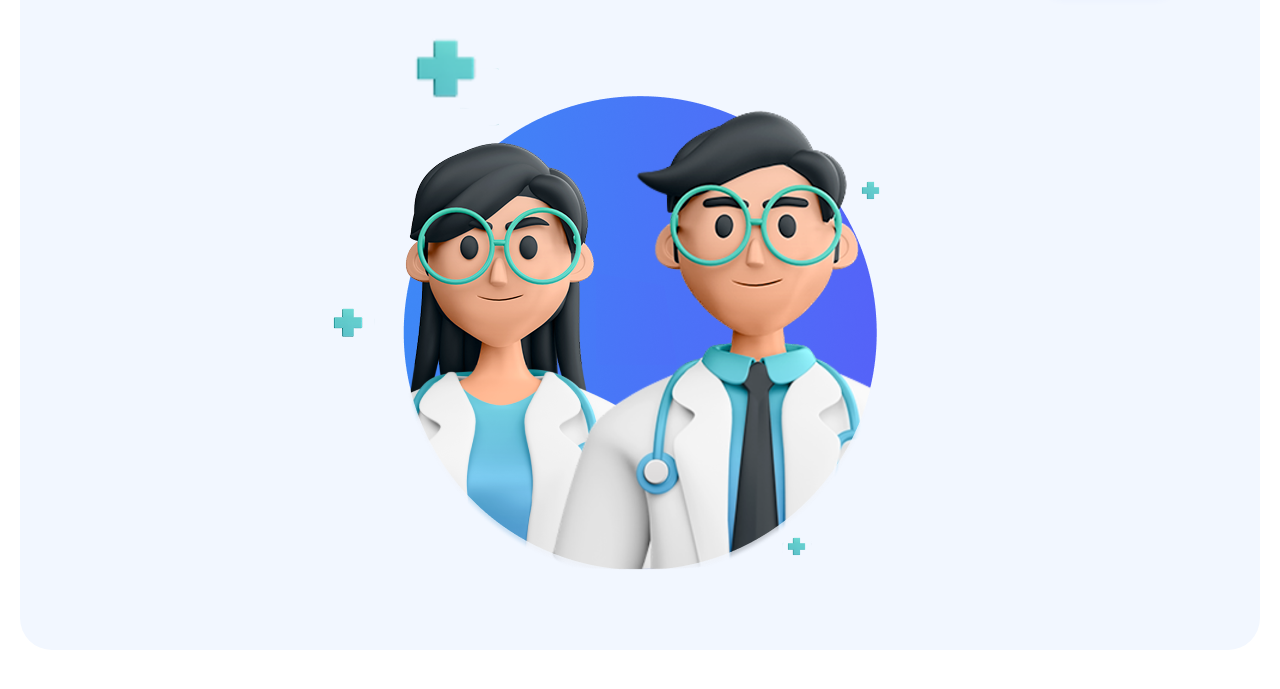
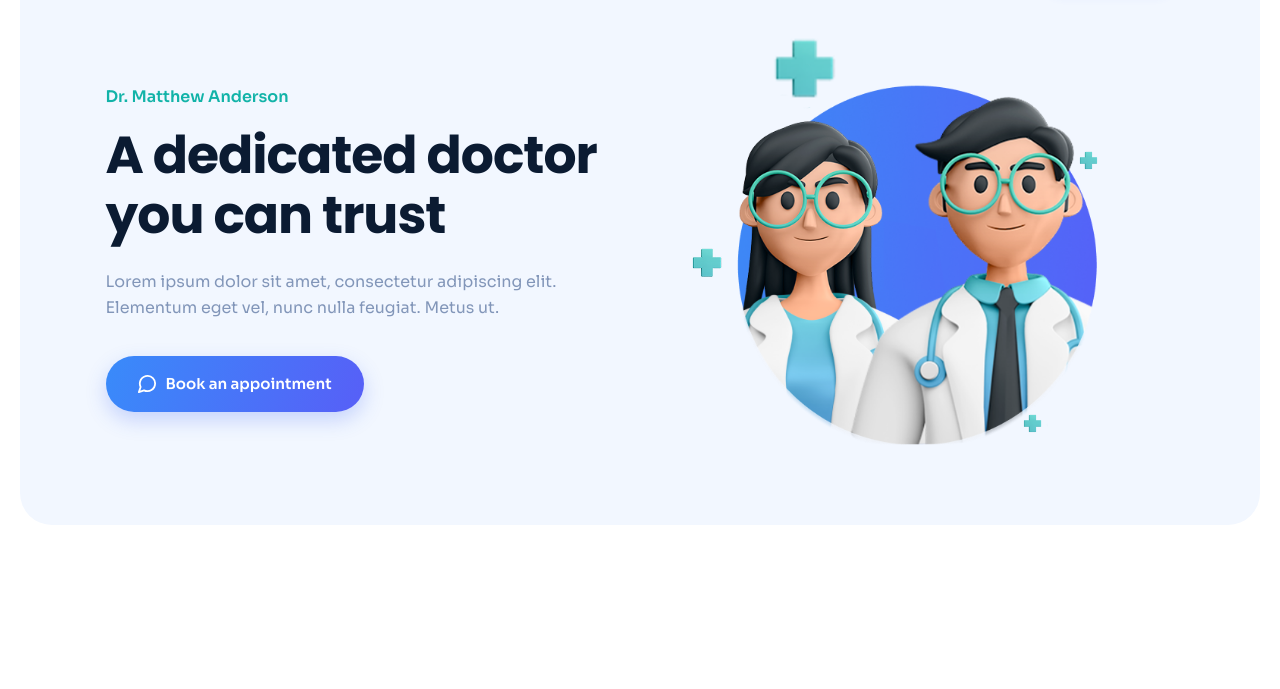
Before and after one commit to stuxt-og/lessons, a plain HTML site: page index.html in a window 1280 px wide. Shown: the part 183-872 px from the top of the page. Drawn offline with Linux system fonts and the light colour scheme.

Commit message:
added doctor description

```diff
--- a/index.html
+++ b/index.html
@@ -37,6 +37,19 @@
             </header>
 
             <div class="hero">
+                <div class="hero-content">
+                    <h2 class="hero-subtitle">Dr. Matthew Anderson</h2>
+                    <h1 class="hero-title">A dedicated doctor you can trust</h1>
+                    <p class="hero-description">
+                        Lorem ipsum dolor sit amet, consectetur adipiscing elit.
+                        Elementum eget vel, nunc nulla feugiat. Metus ut.
+                    </p>
+                    <a class="hero-button" href="#">
+                        <img src="./static/images/message.svg" alt="📧">
+                        <span>Book an appointment</span>
+                    </a>
+                </div>
+
                 <div class="hero-image">
                     <div class="image-wrapper">
                         <img src="./static/images/doctors.png" alt="Dedicated doctors" class="doctors-img">
--- a/static/styles/main.css
+++ b/static/styles/main.css
@@ -101,15 +101,76 @@ img {
 }
 
 .hero {
+    display: grid;
+    grid-template-columns: 1fr 1fr;
+    align-items: center;
+    gap: 40px;
+    padding: 40px 36px 80px;
+}
+
+.hero-content {
     display: flex;
+    flex-direction: column;
+    align-items: flex-start;
+}
+
+.hero-subtitle {
+    color: #12B3A8;
+    font-size: 16px;
+    font-weight: 600;
+    font-family: "Sora", sans-serif;
+    margin-bottom: 16px;
+}
+
+.hero-title {
+    font-size: 52px;
+    line-height: 1.15;
+    color: #0B1B32;
+    font-weight: 700;
+    margin-bottom: 24px;
+    letter-spacing: -0.02em;
+    max-width: 500px;
+}
+
+.hero-description {
+    font-size: 16px;
+    line-height: 1.6;
+    color: #8296B9;
+    margin-bottom: 36px;
+    max-width: 90%;
+}
+
+.hero-button {
+    display: inline-flex;
+    align-items: center;
     justify-content: center;
-    align-items: center;
-    padding: 40px 36px 80px;
+    gap: 10px;
+    height: 56px;
+    padding: 0 32px;
+    border-radius: 30px;
+    background: linear-gradient(110deg, #398BFA, #575FF7);
+    color: #FFFFFF;
+    text-decoration: none;
+    font-size: 15px;
+    font-weight: 600;
+    box-shadow: 0 8px 20px rgba(65, 104, 245, 0.25);
+    transition: transform 0.2s ease, box-shadow 0.2s ease;
+}
+
+.hero-button img {
+    width: 18px;
+    height: 18px;
+    object-fit: contain;
+}
+
+.hero-button:hover {
+    transform: translateY(-2px);
+    box-shadow: 0 10px 24px rgba(65, 104, 245, 0.35);
 }
 
 .hero-image {
     display: flex;
-    justify-content: center;
+    justify-content: flex-end;
     align-items: center;
 }
 
@@ -163,6 +224,13 @@ img {
     right: 25%;
 }
 
+/* ================= RESPONSIVE ================= */
+@media (max-width: 900px) {
+    .hero-title {
+        font-size: 42px;
+    }
+}
+
 @media (max-width: 768px) {
     .main-section {
         margin-top: 60px;
@@ -172,9 +240,30 @@ img {
     }
 
     .hero {
+        grid-template-columns: 1fr;
         padding: 30px 20px 60px;
+        text-align: center;
+        gap: 30px;
     }
 
+    .hero-content {
+        align-items: center;
+    }
+
+    .hero-title {
+        font-size: 36px;
+    }
+
+    .hero-description {
+        max-width: 100%;
+    }
+
+    .hero-image {
+        justify-content: center;
+        order: -1;
+    }
+
+    /* Зменшуємо плюсики на мобільних */
     .plus-large {
         width: 60px;
         height: 60px;
@@ -188,7 +277,7 @@ img {
         left: -4%;
     }
 
-    .plus-small-1, .plus-small-2 {
+    .plus-small-1, .plus-small-2, .plus-small-3 {
         width: 20px;
         height: 20px;
     }
@@ -229,4 +318,13 @@ img {
     .header-nav a {
         font-size: 10px;
     }
+
+    .hero-title {
+        font-size: 32px;
+    }
+
+    .hero-button {
+        width: 100%;
+        padding: 0 20px;
+    }
 }
```
